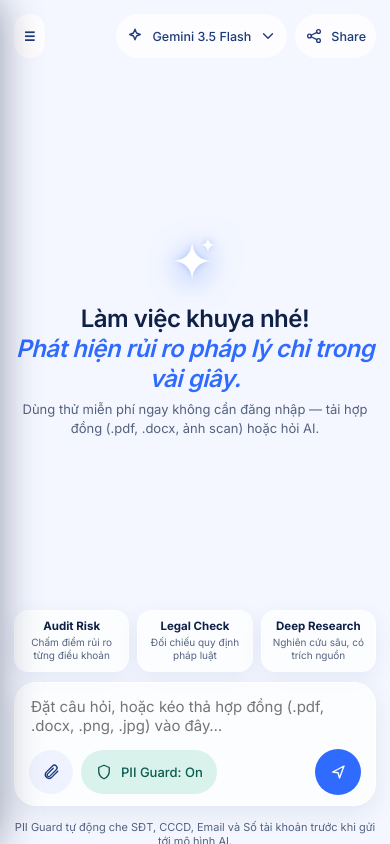
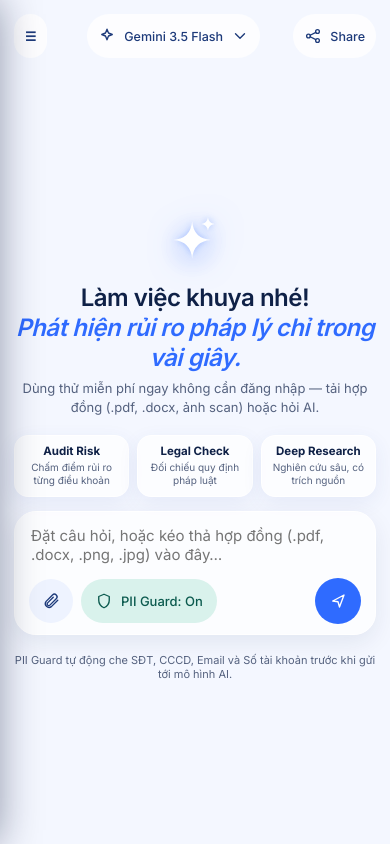
Before and after one commit to kietnguyenx/enterprise-legal-copilot, a plain HTML site: page web/index.html in a window 390 px wide. Drawn offline with Linux system fonts and the light colour scheme; files that its build step writes are made by us from their sources.

Commit message:
fix: enable native mobile scrolling, center mobile home layout, and format home chat markdown

```diff
--- a/web/index.html
+++ b/web/index.html
@@ -12,7 +12,7 @@
 <link rel="preconnect" href="https://fonts.googleapis.com">
 <link rel="preconnect" href="https://fonts.gstatic.com" crossorigin>
 <link href="https://fonts.googleapis.com/css2?family=Inter:wght@400;500;600;700&display=swap" rel="stylesheet">
-<link rel="stylesheet" href="/static/style.css?v=20261123d">
+<link rel="stylesheet" href="/static/style.css?v=20261123e">
 </head>
 <body>
 
@@ -462,7 +462,7 @@
   </div>
 </aside>
 
-<script src="/static/app.js?v=20261123c"></script>
+<script src="/static/app.js?v=20261123e"></script>
 <script>
 // Bóc tách thông tin người dùng nếu vừa được Supabase OAuth chuyển hướng về
 function parseSupabaseOAuthHash() {
--- a/web/style.css
+++ b/web/style.css
@@ -2194,20 +2194,28 @@ body.resizing-col * {
     gap: 6px;
   }
 
-  /* Trang chủ gọn vừa khít 1 màn hình điện thoại: Hero ở giữa-trên, 3 nút ngang + khung chat ở dưới */
+  /* Trang chủ cân bằng chính giữa màn hình iPhone & cuộn mượt tự nhiên (CHỈ MOBILE) */
   .view-home .s24 {
-    padding: 12px 14px 16px !important;
-    min-height: 100dvh;
+    padding: calc(10px + env(safe-area-inset-top)) 14px calc(18px + env(safe-area-inset-bottom)) !important;
+    min-height: 100dvh !important;
     display: flex !important;
     flex-direction: column !important;
+    justify-content: space-between !important;
+    box-sizing: border-box !important;
   }
   .view-home .s25 {
+    display: grid !important;
+    grid-template-columns: 40px 1fr auto !important;
+    align-items: center !important;
     padding: 4px 0 8px !important;
-    gap: 8px;
-    flex-wrap: nowrap;
+    gap: 8px !important;
+    width: 100% !important;
+  }
+  .view-home .s25 > div {
+    justify-self: center !important;
   }
   .view-home .s26 {
-    padding: 6px 10px !important;
+    padding: 6px 11px !important;
     font-size: 12.5px !important;
     white-space: nowrap;
   }
@@ -2215,18 +2223,22 @@ body.resizing-col * {
     flex: 1 !important;
     display: flex !important;
     flex-direction: column !important;
-    justify-content: flex-end !important;
-    padding: 6px 0 6px !important;
-    gap: 10px !important;
+    justify-content: center !important;
+    align-items: center !important;
+    margin: auto 0 !important;
+    padding: 12px 0 16px !important;
+    gap: 14px !important;
+    width: 100% !important;
   }
   .view-home .s28 {
     order: 1 !important;
-    flex: 1 !important;
+    flex: 0 0 auto !important;
     display: flex !important;
     flex-direction: column !important;
     align-items: center !important;
     justify-content: center !important;
-    margin-bottom: 6px !important;
+    margin-bottom: 4px !important;
+    width: 100% !important;
   }
   .view-home .s29 {
     width: 60px !important;
@@ -2673,25 +2685,42 @@ body.resizing-col * {
   border-top: 1px solid rgba(255, 255, 255, 0.16);
 }
 
-/* ==================== iOS SAFARI EDGE-TO-EDGE POLISH ==================== */
+/* ==================== iOS SAFARI EDGE-TO-EDGE & NATIVE TOUCH SCROLL FIX ==================== */
 @media (max-width: 900px) {
   html, body {
     background: #F4F7FF !important;
-  }
+    height: auto !important;
+    min-height: 100dvh !important;
+    max-height: none !important;
+    overflow-x: hidden !important;
+    overflow-y: auto !important;
+    -webkit-overflow-scrolling: touch;
+  }
+  .view-home,
+  .view-audit,
+  .view-home > div,
+  .view-audit > div,
   .view-home .s1,
-  .view-home .s2 {
+  .view-home .s2,
+  .view-audit .s55,
+  .view-audit .s56 {
     background: #F4F7FF !important;
     height: auto !important;
     min-height: 100dvh !important;
+    max-height: none !important;
     box-shadow: none !important;
     border-radius: 0 !important;
     overflow: visible !important;
+  }
+  .view-audit .s64 {
+    padding-bottom: 148px !important;
+  }
+  .view-audit .s86 {
+    padding-bottom: 48px !important;
   }
   .view-home .s24 {
     background: #F4F7FF !important;
     box-shadow: none !important;
     border-radius: 0 !important;
-    padding-top: calc(10px + env(safe-area-inset-top)) !important;
-    padding-bottom: calc(24px + env(safe-area-inset-bottom)) !important;
-  }
-}
+  }
+}
```
Also changed, not shown: web/app.js (+23 -3 lines).
